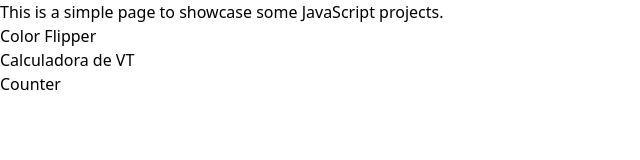
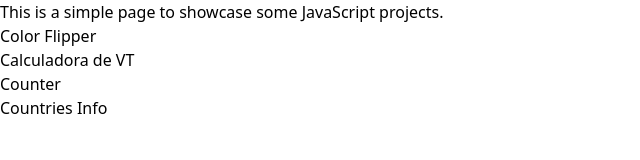
Before and after one commit to lex-sucena/js-projects, a website: page index.html in a window 1280 px wide. Shown: the whole page, without its empty margins (0-640 px from the left). Drawn offline with Linux system fonts and the light colour scheme.

Commit message:
Add Countries Info link to main page

```diff
--- a/index.html
+++ b/index.html
@@ -19,6 +19,11 @@
           <a href="https://lex-sucena.github.io/calcVT/">Calculadora de VT</a>
         </li>
         <li><a href="assets/projects/counter/counter.html">Counter</a></li>
+        <li>
+          <a href="assets/projects/countries-info/countries-info.html"
+            >Countries Info</a
+          >
+        </li>
       </ul>
     </div>
   </body>
```
